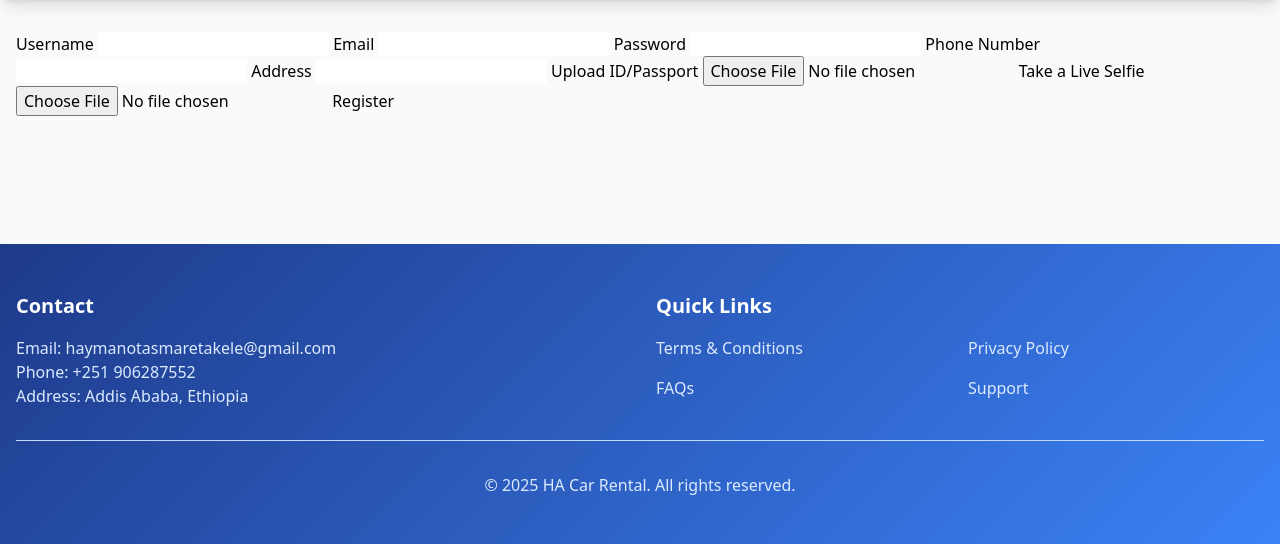
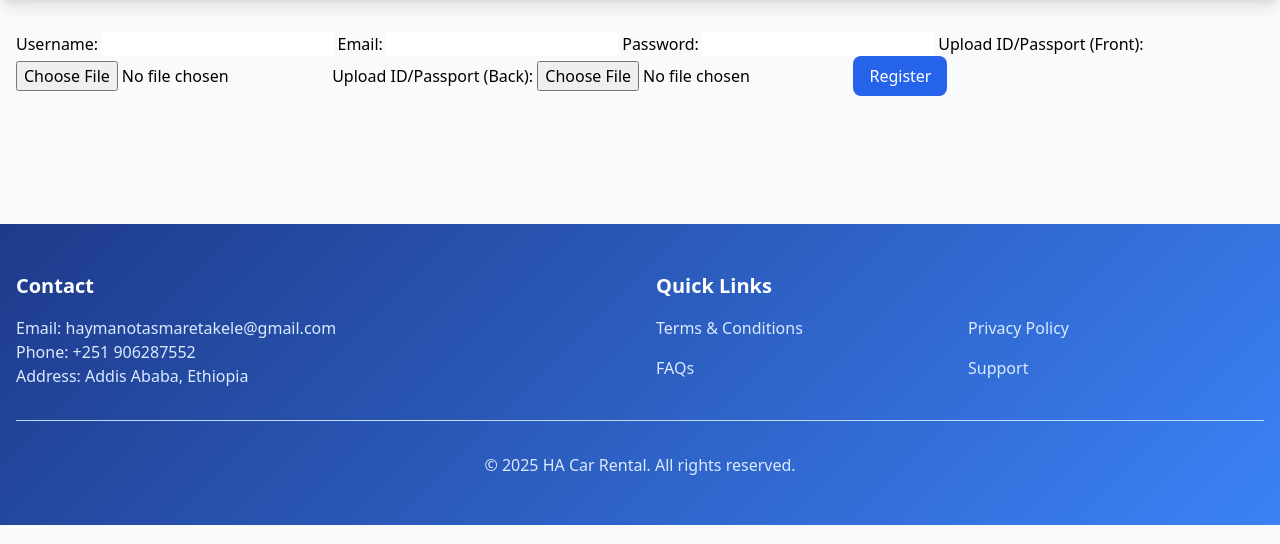
Before and after one commit to practicmakesperfact/Car-rental-system, a Django app: page /register/ in a window 1280 px wide. Shown: the part 72-616 px from the top of the page. Run offline with Django 5.2, Linux system fonts and the light colour scheme; some libraries are stand-ins or nearby versions.

Commit message:
remove face recognition and applay only back and front side ID/passport image

```diff
--- a/rental/forms.py
+++ b/rental/forms.py
@@ -1,5 +1,5 @@
 from django import forms
-from .models import Booking,Review, CustomProfile
+from .models import Booking,Review, CustomProfile ,User
 
 
 class BookingForm(forms.ModelForm):
@@ -38,8 +38,21 @@ class RegistrationForm(forms.ModelForm):
     confirm_password = forms.CharField(widget=forms.PasswordInput)
     phone_number = forms.CharField(max_length=15, required=True)
     address = forms.CharField(max_length=200, required=True)
-    id_passport = forms.ImageField(required=True)
-    selfie_image = forms.ImageField(required=True) # webcam selfie upload
+    id_front = forms.ImageField(required=True,label='Upload ID/passport front page')
+    id_back = forms.ImageField(required=True,label='Upload ID/passport back page')
     class Meta:
-        model = CustomProfile
-        fields = ['username', 'email', 'password', 'confirm_password', 'phone_number', 'address', 'id_passport', 'selfie_image']
+        model = User
+        fields = ['username', 'email', 'password']
+
+    def save(self,commit=True):
+        user = super().save(commit=False)
+        user.set_password(self.cleaned_data['password'])
+        if commit:
+            user.save()
+            CustomProfile.objects.create(
+                user=user,
+                id_front=self.cleaned_data['id_front'],
+                id_back=self.cleaned_data['id_back'],
+
+            )
+        return user
--- a/rental/models.py
+++ b/rental/models.py
@@ -84,11 +84,10 @@ class CustomProfile(models.Model):
     user = models.OneToOneField(User, on_delete=models.CASCADE)
     phone_number = models.CharField(max_length=15)
     address = models.CharField(max_length=200)
-    id_passport = models.ImageField(upload_to='user_id/',blank=False, null=False)
-    selfie_image = models.ImageField(upload_to='selfies/',blank=False, null=False)
-    is_verified = models.BooleanField(default=False)
+    id_front = models.ImageField(upload_to='id_documents/',null=True, blank=False)
+    id_back = models.ImageField(upload_to='id_documents/',null=True, blank=False)
     def __str__(self):
-        return f"{self.user.username}-Verified:{self.is_verified}"
+        return self.user.username
 
 class Payment(models.Model):
     booking = models.ForeignKey(Booking, on_delete=models.CASCADE,null= True, blank=True)
--- a/rental/templates/rental/register.html
+++ b/rental/templates/rental/register.html
@@ -21,29 +21,29 @@
 </div> {% endcomment %}
 <form method="POST" enctype="multipart/form-data">
     {% csrf_token %}
-
-    <label>Username</label>
+    <label>Username:</label>
     {{ form.username }}
 
-    <label>Email</label>
+    <label>Email:</label>
     {{ form.email }}
 
-    <label>Password</label>
+    <label>Password:</label>
     {{ form.password }}
 
-    <label>Phone Number</label>
-    {{ form.phone_number }}
+    <label>Upload ID/Passport (Front):</label>
+    {{ form.id_front }}
 
-    <label>Address</label>
-    {{ form.address }}
+    <label>Upload ID/Passport (Back):</label>
+    {{ form.id_back }}
 
-    <label>Upload ID/Passport</label>
-    {{ form.id_passport }}
-
-    <label>Take a Live Selfie</label>
-    <input type="file" name="selfie_image" accept="image/*" capture="camera" required>
-
-    <button type="submit">Register</button>
+    <button type="submit" class="bg-blue-600 text-white px-4 py-2 rounded-lg">Register</button>
 </form>
 
+{% if messages %}
+  {% for message in messages %}
+    <p style="color: red;">{{ message }}</p>
+  {% endfor %}
+{% endif %}
+
+
 {% endblock %}
--- a/rental/utils.py
+++ b/rental/utils.py
@@ -1,6 +1,4 @@
-import cv2
-import numpy as np
-import face_recognition
+
 import requests
 import logging
 from .models import Car, Booking,Reward
--- a/rental/views.py
+++ b/rental/views.py
@@ -153,36 +153,14 @@ def register(request):
     if request.method == 'POST':
         form = RegistrationForm(request.POST,request.FILES)
         if form.is_valid():
-            #save user
-            user = User.objects.create_user(
-                username=form.cleaned_data['username'],
-                email=form.cleaned_data['email'],
-                password=form.cleaned_data['password1']
+           user = form.save()
+           login(request, user)
+           messages.success(request, 'Registration successful. Welcome!')
+           return redirect('home')
+        else:
+            messages.error(request, 'Registration failed. Please check your input.')
+            return redirect('register')
 
-            )
-            # save custom profile
-            prifile = CustomProfile.objects.create(
-                user=user,
-                phone_number = form.cleaned_data['phone_number'],
-                address = form.cleaned_data['address'],
-                is_passport = form.cleaned_data['id_passport'],
-                selfie_image = form.cleaned_data['selfie_image']
-
-            )
-            # perform face recognition
-            id_image_path =profile.id_passport.path
-            selfie_image_path = profile.selfie_image.path
-
-        if compare_faces(id_image_path,selfie_image_path):
-            profile.is_verified = True
-            profile.save()
-            login(request,user)
-            messages.success(request, 'Registration successful ! Your ID has been verified.')
-            return redirect('home')
-        else:
-            user.delete()
-            messages.error(request,'Registration is not acceptable due to image mismatch. please contact the contact center' )
-            return redirect('register')
     else:
         form = RegistrationForm()
     return render(request, 'rental/register.html', {'form': form})
```
Also changed, not shown: db.sqlite3, rental/migrations/0015_customprofile_id_back_customprofile_id_front.py (added).
